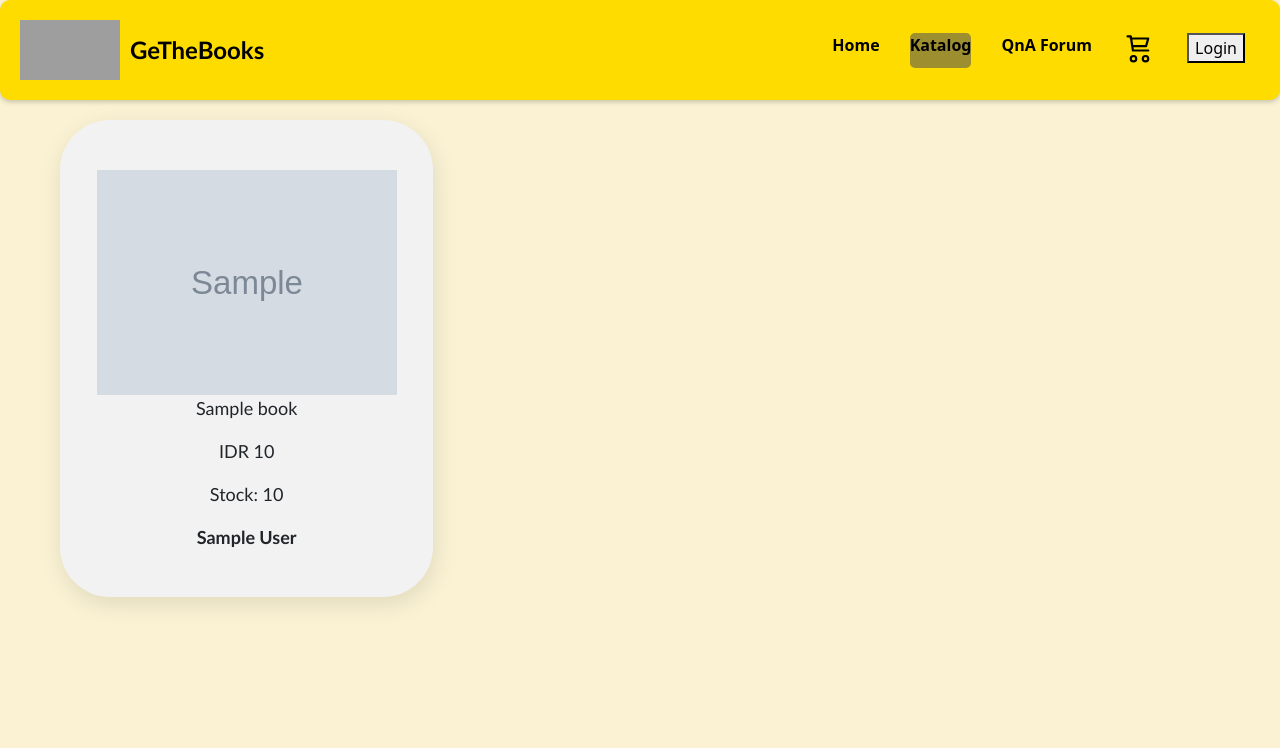
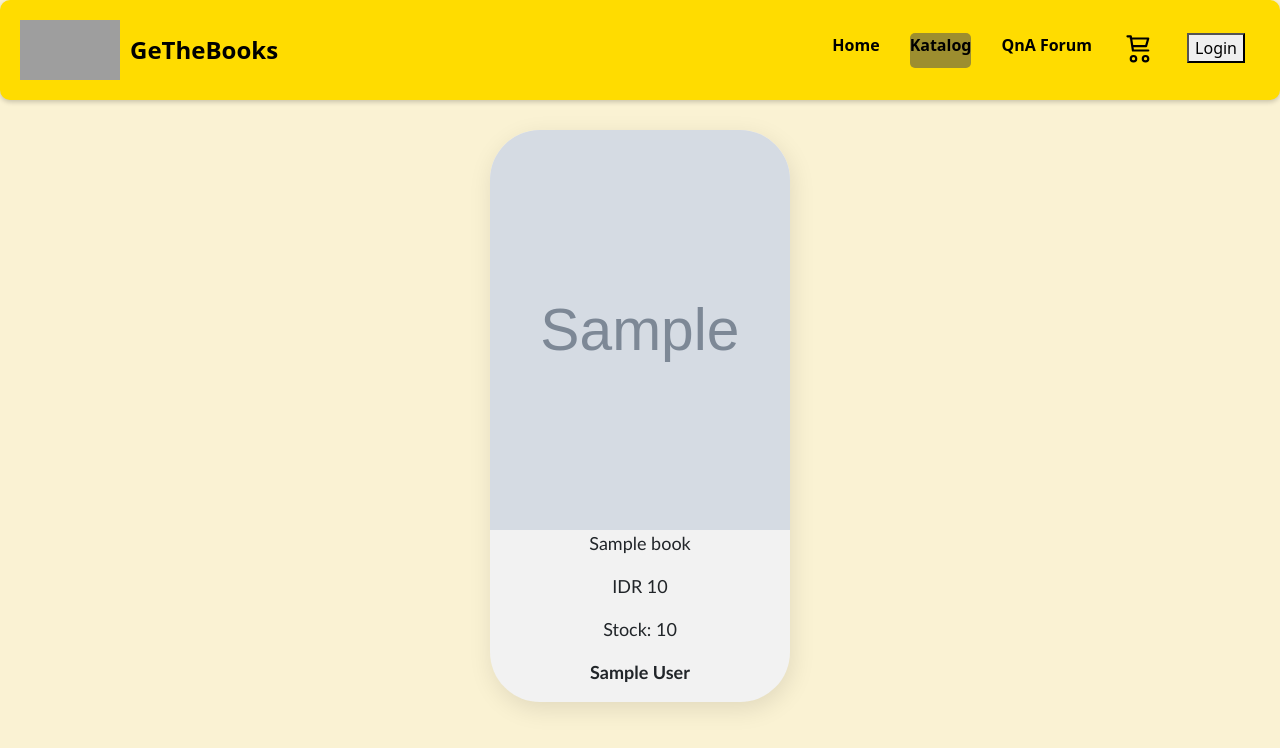
Before and after one commit to PBP-C03/main-project, a Django app: page /catalog/ in a window 1280 px wide. Shown: the top 748 px of the page. Run offline with Django 4.2, Linux system fonts and the light colour scheme; tables that the repository leaves empty hold one stand-in row (values such as "Sample post"); grey boxes marked "Sample" are stand-in pictures; parts of the project's set-up code (start-up, migrations or seed data) failed here and were passed over; grey boxes are pictures that could not be loaded.

Commit message:
Update Catalog Page v2

```diff
--- a/main/templates/catalog.html
+++ b/main/templates/catalog.html
@@ -37,7 +37,7 @@
             font-weight: bold;
             border-radius: 5px;
             transition: background-color 0.2s ease, color 0.2s ease;
-            font-family: 'Gill Sans', 'Gill Sans MT', Calibri, 'Trebuchet MS', sans-serif;
+            /* font-family: 'Gill Sans', 'Gill Sans MT', Calibri, 'Trebuchet MS', sans-serif; */
         }
 
         ul {
@@ -71,11 +71,11 @@
         }
 
         .container {
-            max-width: 1200px;
             margin: 0 auto;
-            padding: 20px;
-            display: grid;
-            grid-template-columns: repeat(auto-fill, minmax(300px, 1fr));
+            padding: 30px;
+            display: flex;
+            flex-wrap: wrap;
+            justify-content: center;
             gap: 20px;
         }
 
@@ -85,13 +85,17 @@
             flex-direction: column;
             justify-content: space-between;
             align-items: center;
-            padding: 30px;
             border-radius: 50px;
             box-shadow: 2px 7px 25px rgba(0, 0, 0, 0.1);
+            width: 300px;
+            transition: transform 0.3s ease;
+        }
+
+        .book-card:hover {
+            transform: scale(1.05);
         }
 
         .book-details {
-            margin-top: 20px;
             text-align: center;
             font-family: 'Gill Sans', 'Gill Sans MT', Calibri, 'Trebuchet MS', sans-serif;
             font-size: large;
@@ -100,6 +104,12 @@
         .book-image {
             max-width: 500px;
             background-color: transparent;
+        }
+
+        .book-image img {
+            border-radius: 50px 50px 0 0;
+            height: 400px;
+            object-fit: cover;
         }
     </style>
 </head>
--- a/main/templates/navbar.html
+++ b/main/templates/navbar.html
@@ -4,7 +4,7 @@
         <a class="logo" href="/">GeTheBooks</a>
     </div>
     <ul>
-        <li><a href="#">Home</a></li>
+        <li><a href="/">Home</a></li>
         <li{% if is_catalog_active %} class="active"{% endif %}><a href="{% url 'main:show_catalog' %}">Katalog</a></li>
         <li><a href="#">QnA Forum</a></li>
         <li>
```
